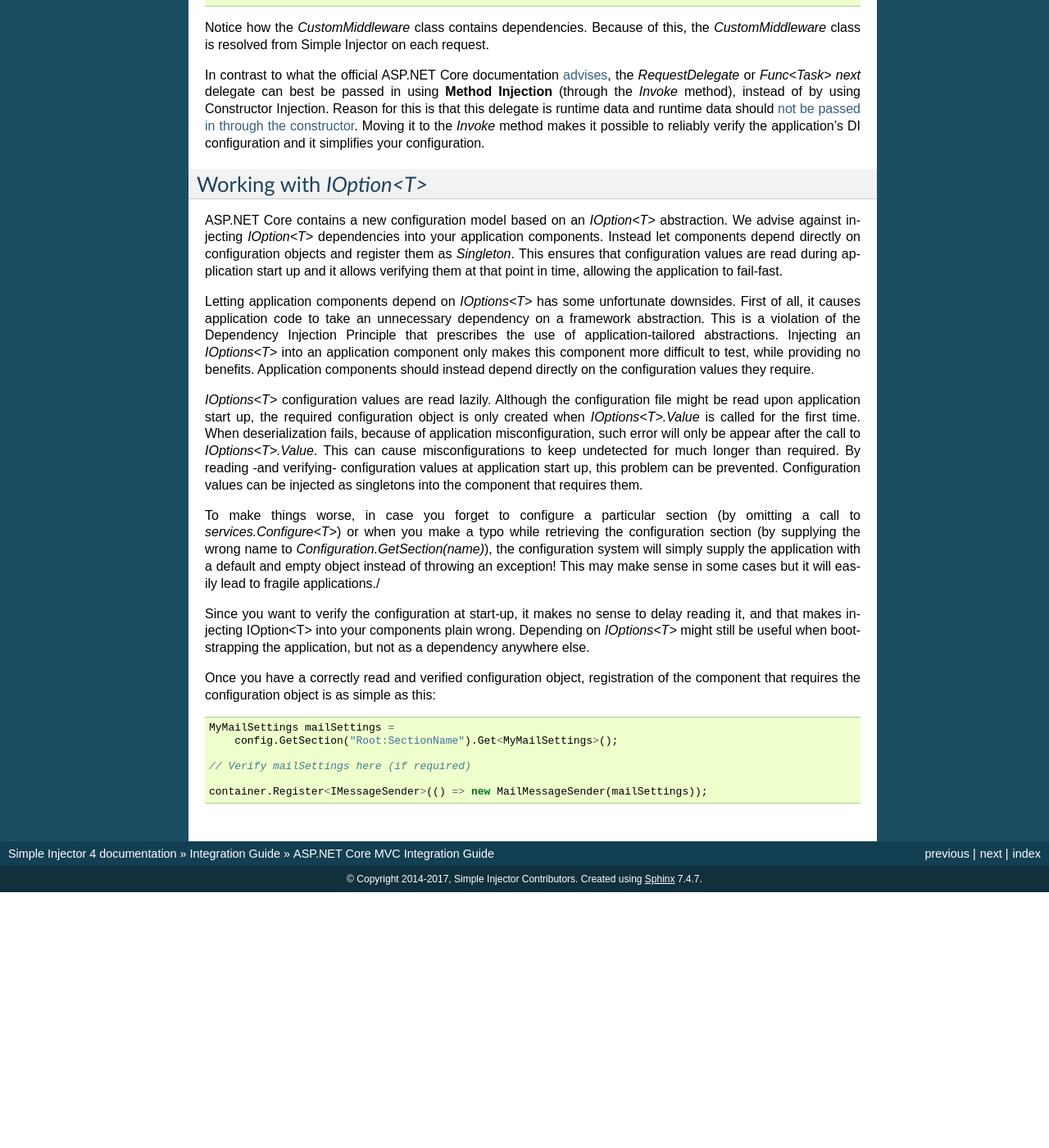
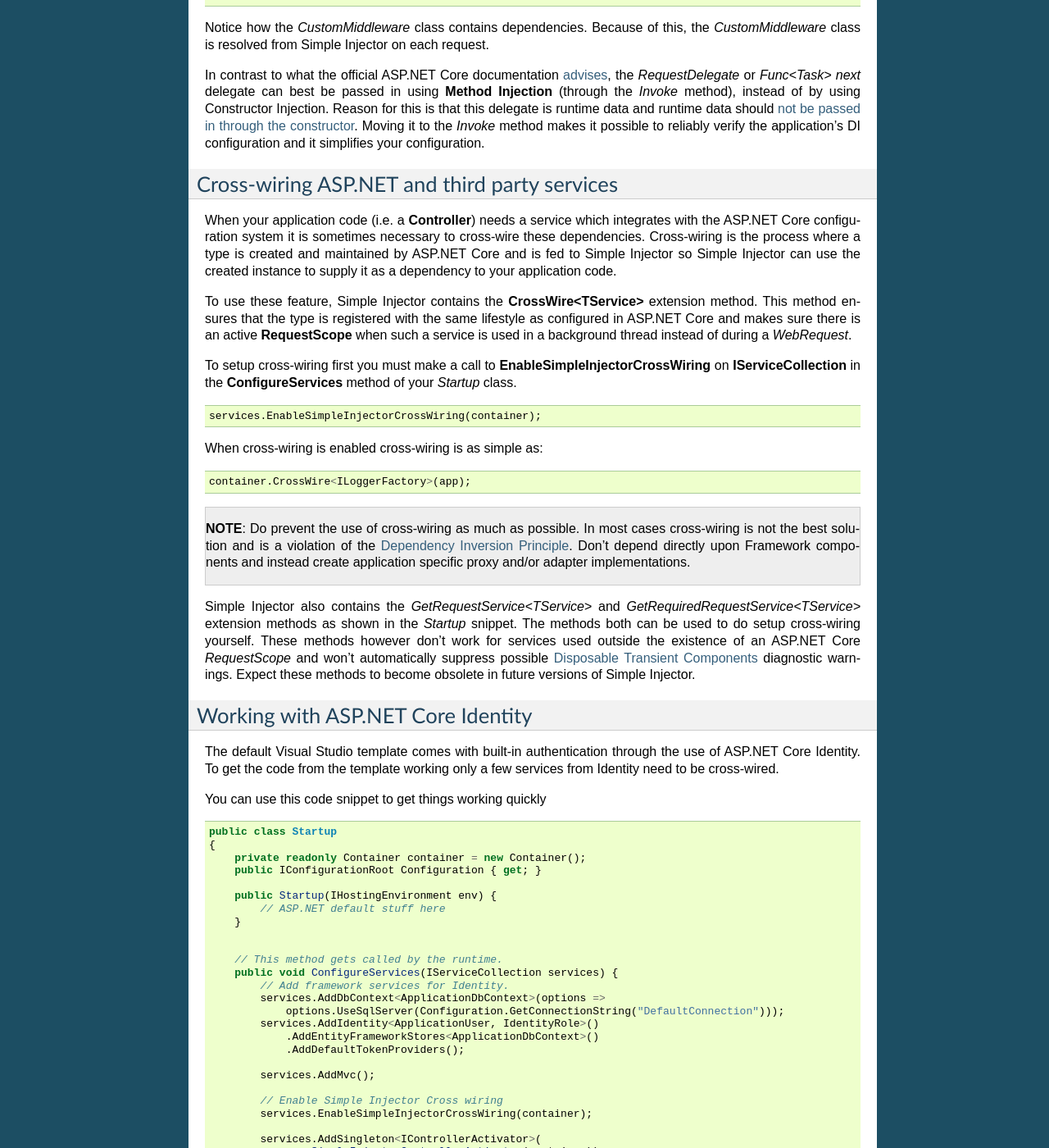
Before and after one commit to simpleinjector/Documentation, a Sphinx documentation site: the page built from source/aspnetintegration.rst, in a window 1280 px wide and 1400 px high, scrolled down 1830 px. Shown: the whole window at 82% size. Built offline with Sphinx 7.4.7, drawn with Linux system fonts in a browser that asks for light colours; before the commit the page ends 2918 px from its top, so only the background shows below that; some of the changed text lies outside the part shown.

Commit message:
Added documentation for Cross Wiring and Identity services
The formatting is probably not completely what is should be. The contents is up for debate!

```diff
--- a/source/aspnetintegration.rst
+++ b/source/aspnetintegration.rst
@@ -117,6 +117,116 @@ Notice how the `CustomMiddleware` class contains dependencies. Because of this,
 
 In contrast to what the official ASP.NET Core documentation `advises <https://docs.microsoft.com/en-us/aspnet/core/fundamentals/middleware#writing-middleware>`_, the `RequestDelegate` or `Func<Task> next` delegate can best be passed in using **Method Injection** (through the `Invoke` method), instead of by using Constructor Injection. Reason for this is that this delegate is runtime data and runtime data should `not be passed in through the constructor <https://www.cuttingedge.it/blogs/steven/pivot/entry.php?id=99>`_. Moving it to the `Invoke` method makes it possible to reliably verify the application's DI configuration and it simplifies your configuration.
 
+Cross-wiring ASP.NET and third party services
+=============================================
+
+When your application code (i.e. a **Controller**) needs a service which integrates with the ASP.NET Core configuration system it is sometimes necessary to cross-wire these dependencies. Cross-wiring is the process where a type is created and maintained by ASP.NET Core and is fed to Simple Injector so Simple Injector can use the created instance to supply it as a dependency to your application code.
+
+To use these feature, Simple Injector contains the **CrossWire<TService>** extension method. This method ensures that the type is registered with the same lifestyle as configured in ASP.NET Core and makes sure there is an active **RequestScope** when such a service is used in a background thread instead of during a `WebRequest`.
+
+To setup cross-wiring first you must make a call to **EnableSimpleInjectorCrossWiring** on **IServiceCollection** in the **ConfigureServices** method of your `Startup` class.
+
+.. code-block:: c#
+
+    services.EnableSimpleInjectorCrossWiring(container);
+
+When cross-wiring is enabled cross-wiring is as simple as:
+
+.. code-block:: c#
+
+    container.CrossWire<ILoggerFactory>(app);
+
+.. container:: Note
+
+    **NOTE**: Do prevent the use of cross-wiring as much as possible. In most cases cross-wiring is not the best solution and is a violation of the `Dependency Inversion Principle <https://en.wikipedia.org/wiki/Dependency_inversion_principle>`_. Don't depend directly upon Framework components and instead create application specific proxy and/or adapter implementations.
+
+
+Simple Injector also contains the `GetRequestService<TService>` and `GetRequiredRequestService<TService>` extension methods as shown in the `Startup` snippet. The methods both can be used to do setup cross-wiring yourself. These methods however don't work for services used outside the existence of an ASP.NET Core `RequestScope` and won't automatically suppress possible `Disposable Transient Components  <http://simpleinjector.readthedocs.io/en/latest/disposabletransientcomponent.html>`_ diagnostic warnings. Expect these methods to become obsolete in future versions of Simple Injector.
+
+Working with ASP.NET Core Identity
+==================================
+
+The default Visual Studio template comes with built-in authentication through the use of ASP.NET Core Identity. To get the code from the template working only a few services from Identity need to be cross-wired.
+
+You can use this code snippet to get things working quickly
+
+.. code-block:: c#
+
+    public class Startup
+    {
+        private readonly Container container = new Container();
+        public IConfigurationRoot Configuration { get; }
+
+        public Startup(IHostingEnvironment env) {
+            // ASP.NET default stuff here
+        }
+
+
+        // This method gets called by the runtime.
+        public void ConfigureServices(IServiceCollection services) {
+            // Add framework services for Identity.
+            services.AddDbContext<ApplicationDbContext>(options =>
+                options.UseSqlServer(Configuration.GetConnectionString("DefaultConnection")));
+            services.AddIdentity<ApplicationUser, IdentityRole>()
+                .AddEntityFrameworkStores<ApplicationDbContext>()
+                .AddDefaultTokenProviders();
+
+            services.AddMvc();
+
+            // Enable Simple Injector Cross wiring
+            services.EnableSimpleInjectorCrossWiring(container);
+
+            services.AddSingleton<IControllerActivator>(
+                new SimpleInjectorControllerActivator(container));
+            services.AddSingleton<IViewComponentActivator>(
+                new SimpleInjectorViewComponentActivator(container));
+
+            services.UseSimpleInjectorAspNetRequestScoping(container);
+        }
+
+        // Configure is called after ConfigureServices is called.
+        public void Configure(IApplicationBuilder app,
+                IHostingEnvironment env, ILoggerFactory loggerFactory) {
+            InitializeContainer(app);
+
+            container.Verify();
+
+            // ASP.NET default stuff here
+            // Add Identity middleware
+            app.UseIdentity();
+
+            app.UseMvc(routes =>
+            {
+                routes.MapRoute(
+                    name: "default",
+                    template: "{controller=Home}/{action=Index}/{id?}");
+            });
+        }
+
+        private void InitializeContainer(IApplicationBuilder app) {
+            container.Options.DefaultScopedLifestyle = new AsyncScopedLifestyle();
+
+            // Add application presentation components:
+            container.RegisterMvcControllers(app);
+            container.RegisterMvcViewComponents(app);
+
+            // Add application services for AccountController
+            container.RegisterSingleton<IEmailSender, AuthMessageSender>();
+            container.RegisterSingleton<ISmsSender, AuthMessageSender>();
+
+            // Cross wire Identity services
+            container.CrossWire<UserManager<ApplicationUser>>(app);
+            container.CrossWire<SignInManager<ApplicationUser>>(app);
+            // Cross wire other AccountController dependencies
+            container.CrossWire<ILoggerFactory>(app);
+            container.CrossWire<IOptions<IdentityCookieOptions>>(app);
+
+            // NOTE: It is highly advisable to refactor the accountcontroller
+            // and NOT to depend on IOptions<IdentityCookieOptions> and ILoggerFactory
+            // See: http://simpleinjector.readthedocs.io/en/latest/aspnetintegration.html#working-with-ioption-t
+        }
+    }
+
 Working with `IOption<T>`
 =========================
 
```
